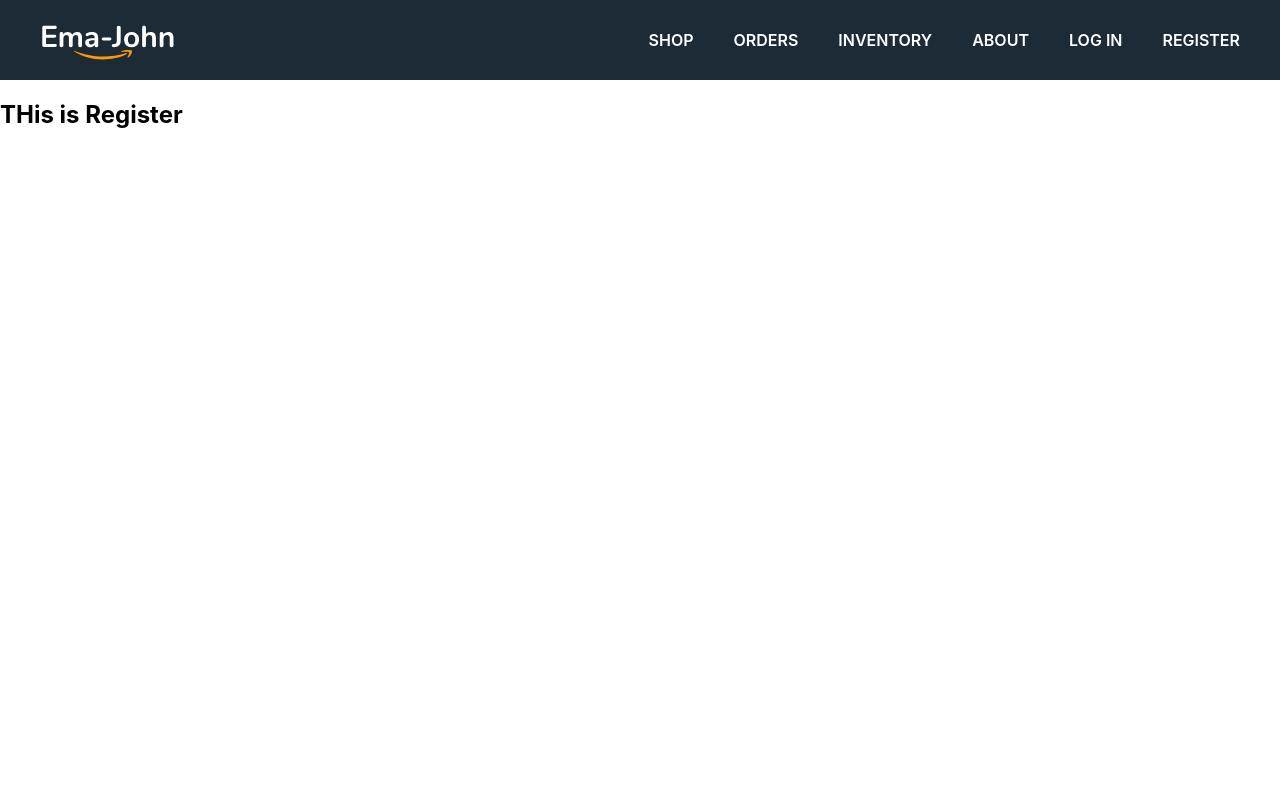
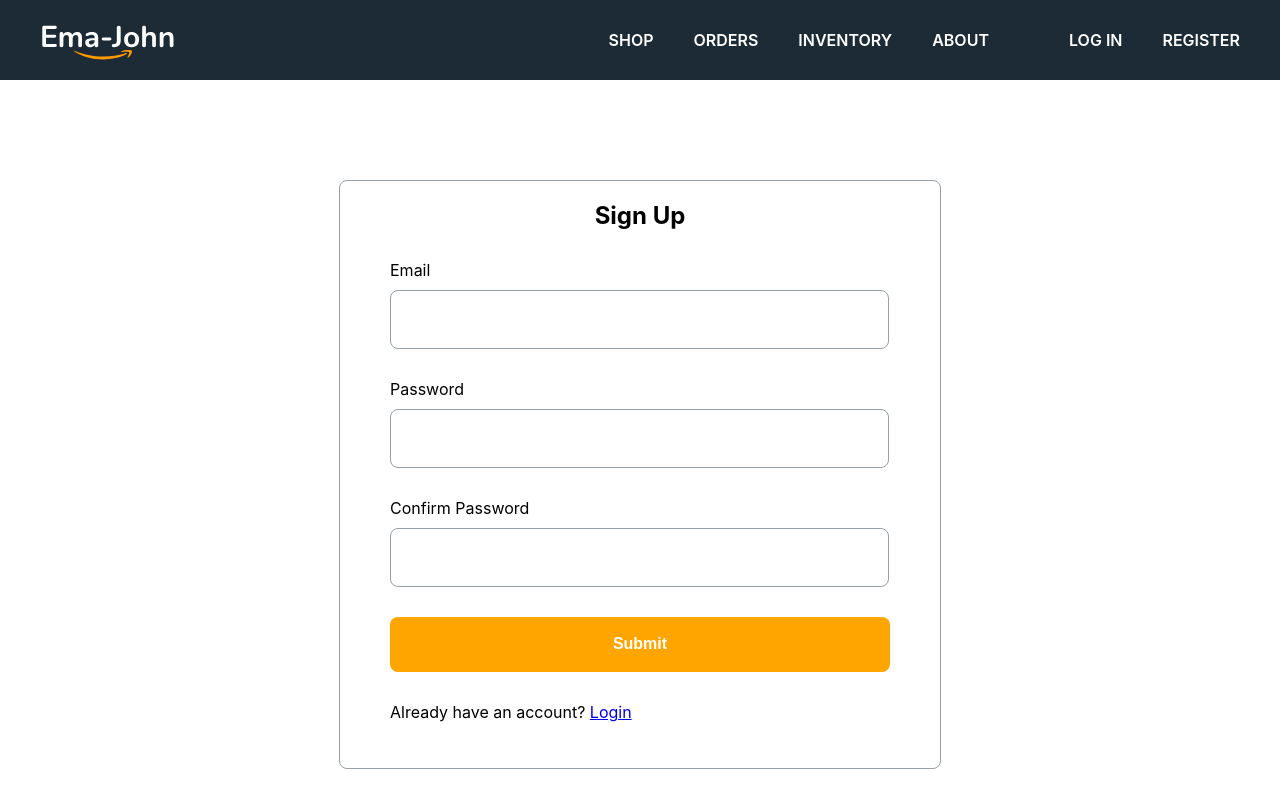
Before and after one commit to alamin-hossain-tech/ema-john-commerce, a React (Create React App) app: page /register in a window 1280 px wide. Built offline with nearby package versions, Linux system fonts and the light colour scheme; no server answers.

Commit message:
auto auth state added

```diff
--- a/src/components/Header/Header.js
+++ b/src/components/Header/Header.js
@@ -1,9 +1,12 @@
-import React from "react";
+import userEvent from "@testing-library/user-event";
+import React, { useContext } from "react";
 import { Link } from "react-router-dom";
+import { AuthContext } from "../../contexts/UserContext";
 import logo from "../../images/Logo.svg";
 import "./Header.css";
 
 const Header = () => {
+  const { user, logOut } = useContext(AuthContext);
   return (
     <div className="sticky-header">
       <header>
@@ -22,17 +25,27 @@ const Header = () => {
                 <Link to="/orders">Orders</Link>
               </li>
               <li>
-                <a href="/inventory">Inventory</a>
+                <Link to="/inventory">Inventory</Link>
               </li>
               <li>
                 <Link to="/about">About</Link>
               </li>
+              <li style={{ color: "#FFF" }}>{user?.email}</li>
+              {user?.uid ? (
+                <li>
+                  <Link onClick={logOut}>Logout</Link>
+                </li>
+              ) : (
+                <>
+                  {" "}
                   <li>
                     <Link to="/login">Log In</Link>
                   </li>
                   <li>
                     <Link to="/register">Register</Link>
                   </li>
+                </>
+              )}
             </ul>
           </nav>
         </div>
--- a/src/components/Login/Login.css
+++ b/src/components/Login/Login.css
@@ -3,8 +3,10 @@
   height: 560 px;
   border-radius: 8px;
   border: 1px solid #95a0a7;
-  margin: 20px auto;
+  margin: 0px auto;
   padding: 0px 50px;
+  padding-bottom: 30px;
+  margin-top: 100px;
 }
 .form-tittle {
   text-align: center;
@@ -36,3 +38,23 @@
   background-color: red;
   cursor: pointer;
 }
+
+@media screen and (max-width: 800px) {
+  .form-container {
+    width: 400px;
+    height: 500px;
+  }
+}
+
+@media screen and (max-width: 600px) {
+  .form-container {
+    width: 300px;
+    height: 450px;
+  }
+}
+@media screen and (max-width: 400px) {
+  .form-container {
+    width: 200px;
+    height: 450px;
+  }
+}
--- a/src/components/Login/Login.js
+++ b/src/components/Login/Login.js
@@ -1,11 +1,37 @@
-import React from "react";
+import React, { useContext, useState } from "react";
+import { Link, Navigate, useLocation, useNavigate } from "react-router-dom";
+import { AuthContext } from "../../contexts/UserContext";
 import "./Login.css";
 
 const Login = () => {
+  const [error, setError] = useState(null);
+  const { signIn } = useContext(AuthContext);
+  const navigate = useNavigate();
+
+  const handleSubmit = (e) => {
+    // const location = useLocation();
+    e.preventDefault();
+    const form = e.target;
+    const email = form.email.value;
+    const password = form.password.value;
+
+    signIn(email, password)
+      .then((res) => {
+        const user = res.user;
+        console.log(user);
+        form.reset();
+        setError("");
+        navigate("/");
+      })
+      .catch((error) => {
+        console.log(error);
+        setError(error.message);
+      });
+  };
   return (
     <div className="form-container">
       <h2 className="form-tittle">Please Login</h2>
-      <form>
+      <form onSubmit={handleSubmit}>
         <div className="form-control">
           <label htmlFor="email">Email</label>
           <input type="email" name="email" id="" />
@@ -14,9 +40,13 @@ const Login = () => {
           <label htmlFor="password">Password</label>
           <input type="password" name="password" id="" />
         </div>
+        <p className="error">{error}</p>
         <div className="form-control submit-btn">
           <input type="submit" />
         </div>
+        <p>
+          New to this site? <Link to="/register">Create an account</Link>
+        </p>
       </form>
     </div>
   );
--- a/src/components/Orders/Orders.js
+++ b/src/components/Orders/Orders.js
@@ -39,7 +39,15 @@ const Orders = () => {
         </div>
       </div>
       <div className="shop-summery">
-        <Cart cart={cart} deleteShoppingCart={deleteShoppingCart}></Cart>
+        <Cart cart={cart} deleteShoppingCart={deleteShoppingCart}>
+          {
+            <Link to="/orders">
+              <button className="btn-clear" style={{ marginTop: "10px" }}>
+                Preceed to Shipping
+              </button>
+            </Link>
+          }
+        </Cart>
       </div>
     </div>
   );
--- a/src/components/Register/Register.css
+++ b/src/components/Register/Register.css
@@ -0,0 +1,4 @@
+.error {
+  color: red;
+  font-weight: bold;
+}
--- a/src/components/Register/Register.js
+++ b/src/components/Register/Register.js
@@ -1,10 +1,69 @@
-import React from "react";
+import React, { useContext, useState } from "react";
+import { Link } from "react-router-dom";
+import { AuthContext } from "../../contexts/UserContext";
 import "./Register.css";
 
 const Register = () => {
+  const [error, setError] = useState(null);
+
+  const { createUser } = useContext(AuthContext);
+
+  const handleSubmit = (e) => {
+    e.preventDefault();
+    const form = e.target;
+    const email = form.email.value;
+    const password = form.password.value;
+    const confirm = form.confirm.value;
+    if (password !== confirm) {
+      setError("Your password did not match");
+      return;
+    }
+    if (password.length < 6) {
+      setError("password can not be less than 6");
+      return;
+    }
+    console.log("submit clicked", email, password, confirm);
+
+    createUser(email, password)
+      .then((res) => {
+        const user = res.user;
+        console.log(user);
+        form.reset();
+      })
+      .catch((error) => {
+        console.log("error: ", error);
+
+        if (error.message == "Firebase: Error (auth/email-already-in-use).") {
+          setError("Email Already in Use.");
+        } else {
+          setError(error.message);
+        }
+      });
+  };
   return (
-    <div>
-      <h2>THis is Register</h2>
+    <div className="form-container">
+      <h2 className="form-tittle">Sign Up</h2>
+      <form onSubmit={handleSubmit}>
+        <div className="form-control">
+          <label htmlFor="email">Email</label>
+          <input type="email" name="email" id="" />
+        </div>
+        <div className="form-control">
+          <label htmlFor="password">Password</label>
+          <input type="password" name="password" id="" />
+        </div>
+        <div className="form-control">
+          <label htmlFor="password">Confirm Password</label>
+          <input type="password" name="confirm" id="" />
+        </div>
+        <p className="error">{error}</p>
+        <div className="form-control submit-btn">
+          <input type="submit" />
+        </div>
+        <p>
+          Already have an account? <Link to="/login">Login</Link>
+        </p>
+      </form>
     </div>
   );
 };
--- /dev/null
+++ b/src/contexts/UserContext.js
@@ -0,0 +1,47 @@
+import React, { createContext, useEffect, useState } from "react";
+import {
+  createUserWithEmailAndPassword,
+  getAuth,
+  onAuthStateChanged,
+  signInWithEmailAndPassword,
+  signOut,
+} from "firebase/auth";
+import app from "../firebase/firebase.config";
+
+export const AuthContext = createContext();
+const auth = getAuth(app);
+// console.log(auth);
+
+const UserContext = ({ children }) => {
+  const [user, setUser] = useState(null);
+
+  const createUser = (email, password) => {
+    return createUserWithEmailAndPassword(auth, email, password);
+  };
+
+  const signIn = (email, password) => {
+    return signInWithEmailAndPassword(auth, email, password);
+  };
+
+  const logOut = () => {
+    return signOut(auth);
+  };
+
+  useEffect(() => {
+    const unsubscribe = onAuthStateChanged(auth, (currentUser) => {
+      console.log("current user inside state:", currentUser);
+      setUser(currentUser);
+    });
+
+    return () => unsubscribe();
+  }, []);
+
+  const authInfo = { user, createUser, signIn, logOut };
+  return (
+    <div>
+      <AuthContext.Provider value={authInfo}>{children}</AuthContext.Provider>
+    </div>
+  );
+};
+
+export default UserContext;
--- a/src/index.css
+++ b/src/index.css
@@ -1,13 +1,14 @@
 body {
   margin: 0;
-  font-family: -apple-system, BlinkMacSystemFont, 'Segoe UI', 'Roboto', 'Oxygen',
-    'Ubuntu', 'Cantarell', 'Fira Sans', 'Droid Sans', 'Helvetica Neue',
+  font-family: -apple-system, BlinkMacSystemFont, "Segoe UI", "Roboto", "Oxygen",
+    "Ubuntu", "Cantarell", "Fira Sans", "Droid Sans", "Helvetica Neue",
     sans-serif;
   -webkit-font-smoothing: antialiased;
   -moz-osx-font-smoothing: grayscale;
+  box-sizing: border-box;
 }
 
 code {
-  font-family: source-code-pro, Menlo, Monaco, Consolas, 'Courier New',
+  font-family: source-code-pro, Menlo, Monaco, Consolas, "Courier New",
     monospace;
 }
--- a/src/index.js
+++ b/src/index.js
@@ -1,13 +1,16 @@
-import React from 'react';
-import ReactDOM from 'react-dom/client';
-import './index.css';
-import App from './App';
-import reportWebVitals from './reportWebVitals';
+import React from "react";
+import ReactDOM from "react-dom/client";
+import "./index.css";
+import App from "./App";
+import reportWebVitals from "./reportWebVitals";
+import UserContext from "./contexts/UserContext";
 
-const root = ReactDOM.createRoot(document.getElementById('root'));
+const root = ReactDOM.createRoot(document.getElementById("root"));
 root.render(
   <React.StrictMode>
-    <App />
+    <UserContext>
+      <App />
+    </UserContext>
   </React.StrictMode>
 );
 
```
Lines whose indentation alone changed are shown as unchanged.
